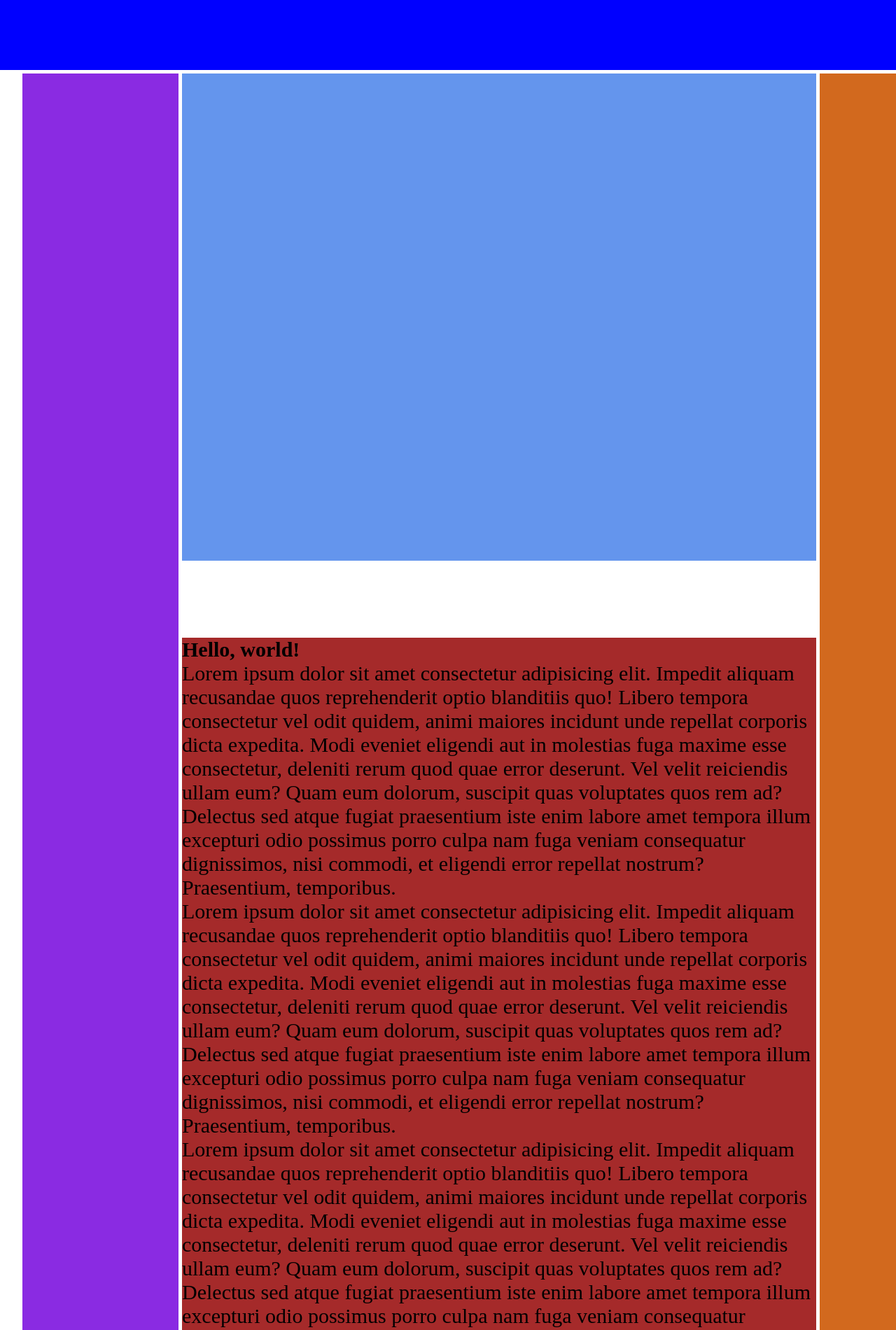
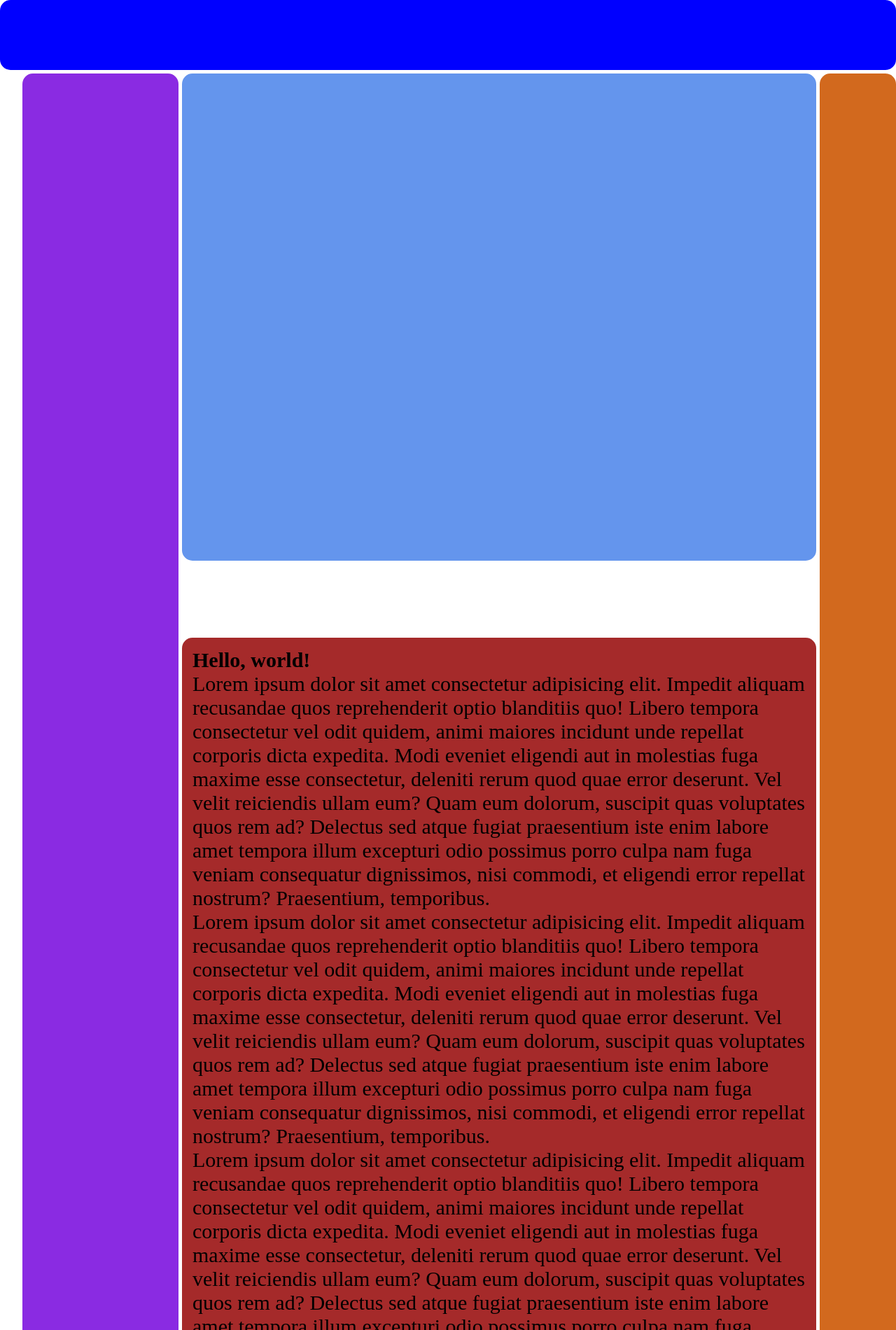
Before and after one commit to STRussell0/monster-theme, a plain HTML site: page index.html in a window 1280 px wide. Shown: the top 1900 px of the page at 70% size. Drawn offline with Linux system fonts and the light colour scheme.

Commit message:
added a spacer row, and gap, and some other things

```diff
--- a/css/style.scss
+++ b/css/style.scss
@@ -1,13 +1,15 @@
 @use 'src/grid-templates';
 
-* {
+*
+{
 	margin: 0;
 	padding: 0;
 	font-size: 30px;
 }
 
 
-.grid-container {
+.grid-container
+{
 	display: grid;
 
 	grid-template-columns: .25fr repeat(11, 1fr);
@@ -20,34 +22,53 @@
 		grid-templates.$desktop;
 }
 
-.nav-cell {
+.nav-cell
+{
 	grid-area: nav;
 
+
+	border-radius: .5rem;
 
 	background-color: blue;
 }
 
-.hero-cell {
+.hero-cell
+{
 	grid-area: hero;
 
+
+	border-radius: .5rem;
 
 	background-color: cornflowerblue;
 }
 
-.left-side-cell {
+.left-side-cell
+{
 	grid-area: lcell;
+
+
+	border-radius: .5rem;
 
 	background-color: blueviolet;
 }
 
-.main-content-cell {
+.main-content-cell
+{
 	grid-area: content;
+
+
+	padding: .5rem;
+	border-radius: .5rem;
 
 	background-color: brown;
 }
 
-.right-side-cell {
+.right-side-cell
+{
 	grid-area: rcell;
+
+
+	border-radius: .5rem;
 
 	background-color: chocolate;
 }
@@ -57,5 +78,7 @@
 	grid-area: footer;
 
 
+	border-radius: .5rem;
+
 	background-color: darkgreen;
 }
```
Also changed, not shown: css/dist/style.css, 1 other file.
